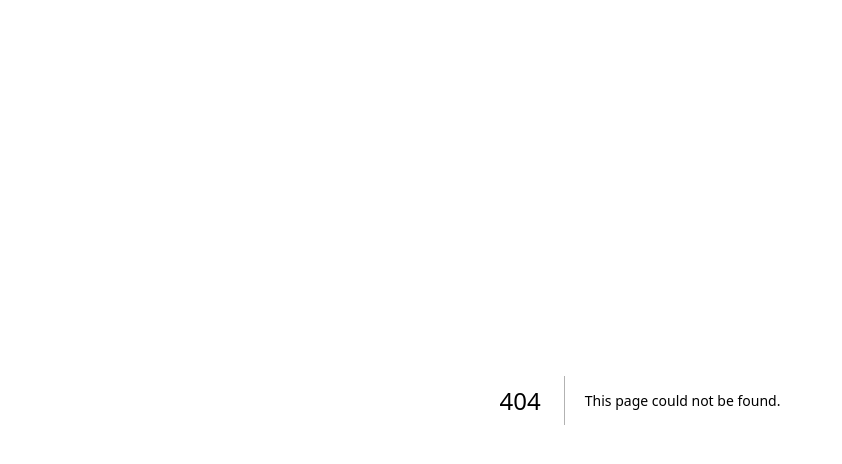
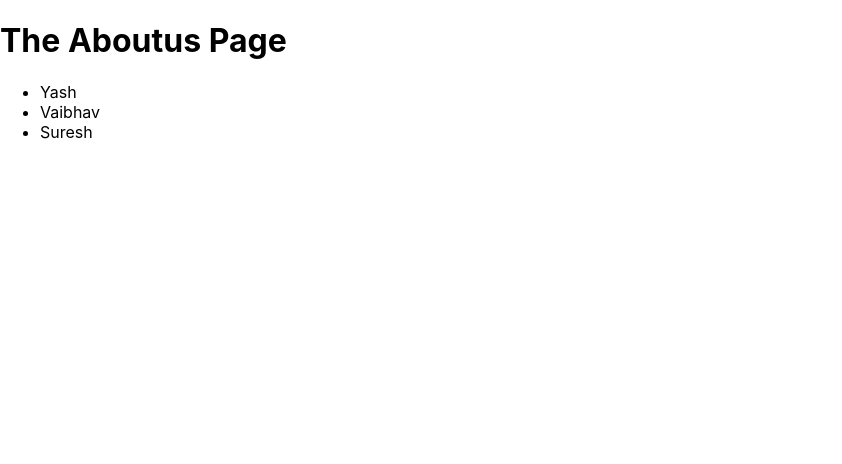
Before and after one commit to arundhati-shreya/Building-Full-Stack-Apps-using-Next-JS, a Next.js app: page /aboutus in a window 1280 px wide. Before the commit this address had no page. Shown: the top 464 px of the page, without its empty margins (0-842 px from the left). Built offline with nearby package versions, Linux system fonts and the light colour scheme.

Commit message:
Final touch to About US page

```diff
--- /dev/null
+++ b/pages/aboutus/index.js
@@ -0,0 +1,22 @@
+import Link from "next/link";
+
+function AboutUsPage() {
+  return (
+    <>
+      <h1> The Aboutus Page</h1>
+      <ul>
+        <li>
+          <Link href={"/aboutus/1"}>Yash</Link>
+        </li>
+        <li>
+          <Link href={"/aboutus/2"}>Vaibhav</Link>
+        </li>
+        <li>
+          <Link href={"/aboutus/3"}>Suresh</Link>
+        </li>
+      </ul>
+    </>
+  );
+}
+
+export default AboutUsPage;
```
Also changed, not shown: pages/abouts/index.js (deleted, +0 -8 lines), pages/aboutus/[aboutId].js (renamed from pages/abouts/[aboutId].js).
